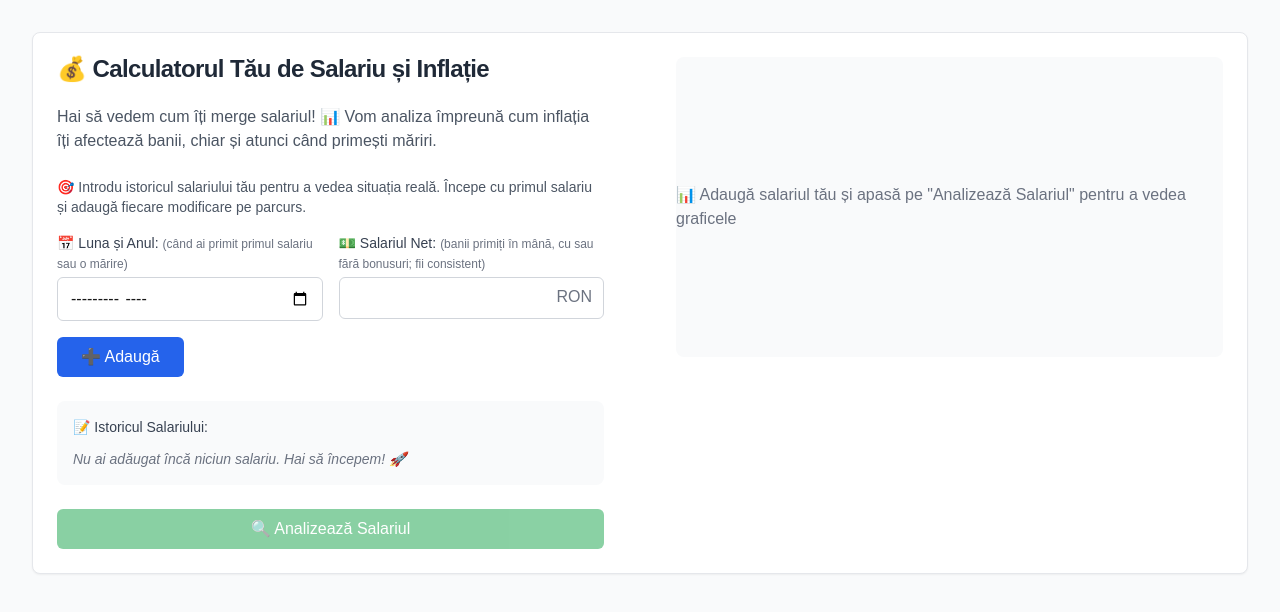
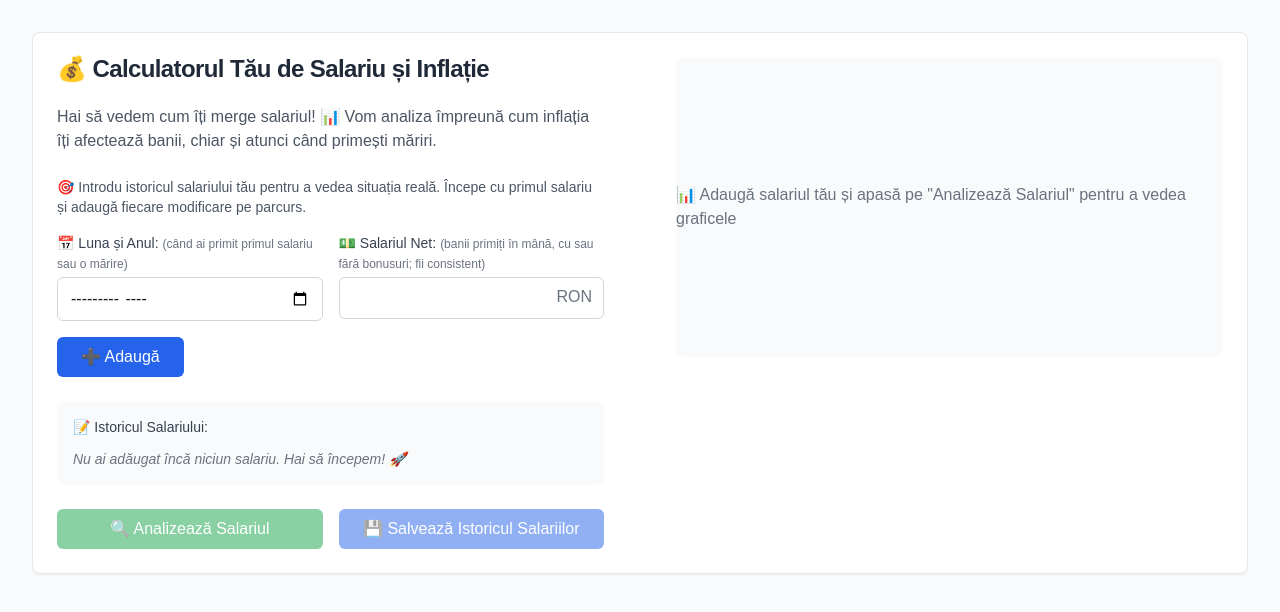
Before and after one commit to bvb-org/salary-chart, a Next.js app: page / in a window 1280 px wide. Shown: the top 612 px of the page. Built offline with nearby package versions, Linux system fonts and the light colour scheme.

Commit message:
feat: save salary history

```diff
--- a/src/components/SalaryChart.tsx
+++ b/src/components/SalaryChart.tsx
@@ -36,6 +36,31 @@ const SalaryChart = () => {
   const [inflationData, setInflationData] = useState<InflationData[]>([]);
 
   // Fetch and parse CSV data
+  // Parse URL parameters on load
+  useEffect(() => {
+    const params = new URLSearchParams(window.location.search);
+    const entries = Array.from(params.entries());
+
+    // Group date and salary params
+    const salaryData: SalaryChange[] = [];
+    for (let i = 0; entries.some(([key]) => key === `date${i}`); i++) {
+      const date = params.get(`date${i}`);
+      const salary = params.get(`salary${i}`);
+      if (date && salary) {
+        salaryData.push({
+          date,
+          salary: parseInt(salary, 10)
+        });
+      }
+    }
+
+    // If we have salary data in URL, set it
+    if (salaryData.length > 0) {
+      setSalaryChanges(salaryData);
+    }
+  }, []);
+
+  // Load inflation data
   useEffect(() => {
     fetch('/hicp-ro.csv')
       .then(response => response.text())
@@ -311,13 +336,31 @@ const SalaryChart = () => {
                 </div>
               </div>
 
+              <div className="flex gap-4">
                 <button
                   onClick={calculateChart}
-                className="w-full bg-green-600 text-white px-6 py-2 rounded-md hover:bg-green-700 transition-colors focus:outline-none focus:ring-2 focus:ring-green-500 focus:ring-offset-2 disabled:opacity-50 disabled:cursor-not-allowed"
+                  className="flex-1 bg-green-600 text-white px-6 py-2 rounded-md hover:bg-green-700 transition-colors focus:outline-none focus:ring-2 focus:ring-green-500 focus:ring-offset-2 disabled:opacity-50 disabled:cursor-not-allowed"
                   disabled={salaryChanges.length === 0}
                 >
                   🔍 Analizează Salariul
                 </button>
+                <button
+                  onClick={() => {
+                    const params = new URLSearchParams();
+                    salaryChanges.forEach((change, index) => {
+                      params.append(`date${index}`, change.date);
+                      params.append(`salary${index}`, change.salary.toString());
+                    });
+                    const url = `${window.location.origin}${window.location.pathname}?${params.toString()}`;
+                    navigator.clipboard.writeText(url);
+                    alert('Link-ul a fost copiat în clipboard! Îl poți distribui pentru a împărtăși datele tale salariale.');
+                  }}
+                  className="flex-1 bg-blue-600 text-white px-6 py-2 rounded-md hover:bg-blue-700 transition-colors focus:outline-none focus:ring-2 focus:ring-blue-500 focus:ring-offset-2 disabled:opacity-50 disabled:cursor-not-allowed"
+                  disabled={salaryChanges.length === 0}
+                >
+                  💾 Salvează Istoricul Salariilor
+                </button>
+              </div>
 
               {chartData.length > 0 && (
                 <div className="space-y-4 bg-gray-50 p-4 rounded-lg">
```
Lines whose indentation alone changed are shown as unchanged.
